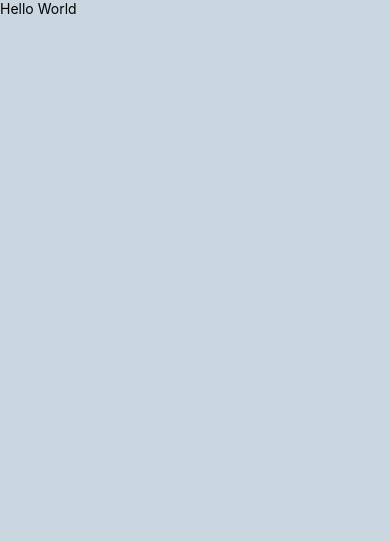
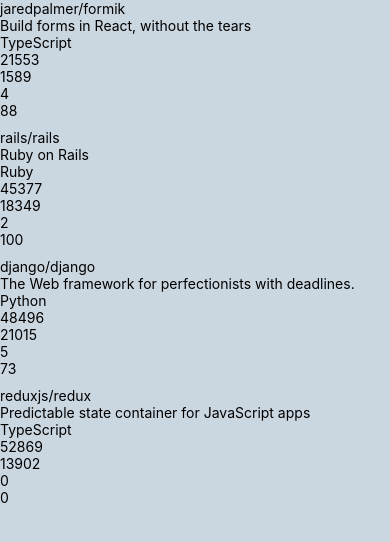
Before and after one commit to xpriment626/GitYelp, a React Native app: screen / in a window 390 px wide. Shown: the top 542 px of the page. Built offline with nearby package versions, Linux system fonts and the light colour scheme.

Commit message:
feat: render repo list on main

```diff
--- a/src/components/Main.tsx
+++ b/src/components/Main.tsx
@@ -1,10 +1,11 @@
 import React from "react";
 import { SafeAreaView, StyleSheet, Text } from "react-native"
+import RepoList from "./RepoList";
 
 const Main = () => {
     return (
         <SafeAreaView style={styles.container}>
-            <Text>Hello World</Text>
+            <RepoList />
         </SafeAreaView>
     )
 }
```
